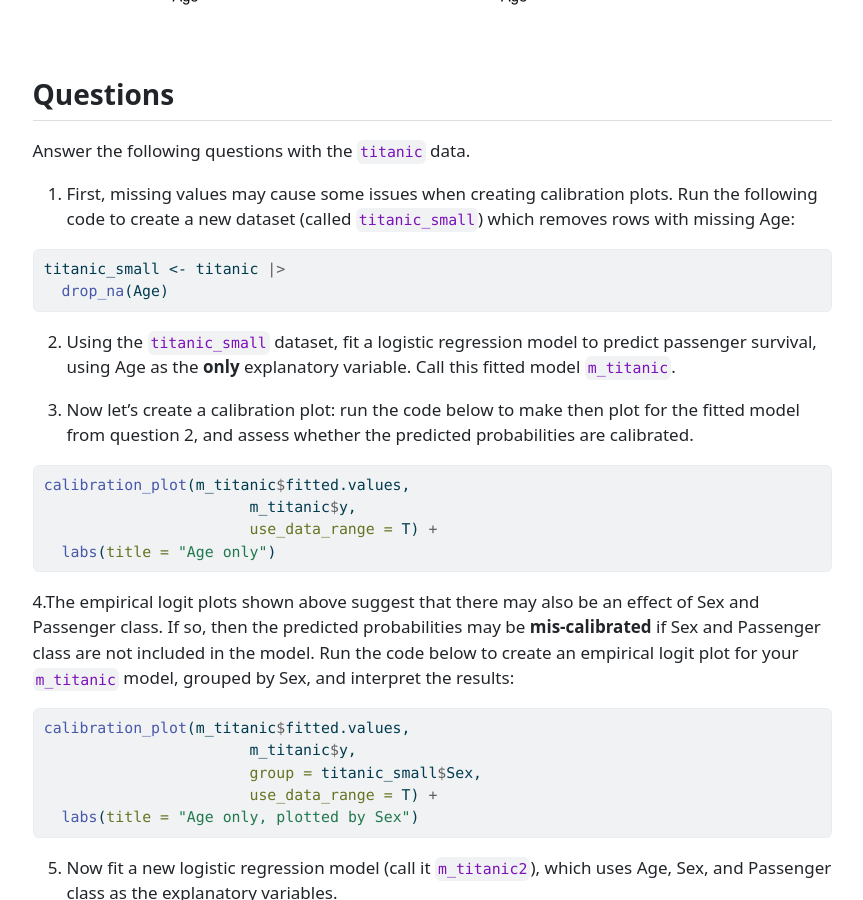
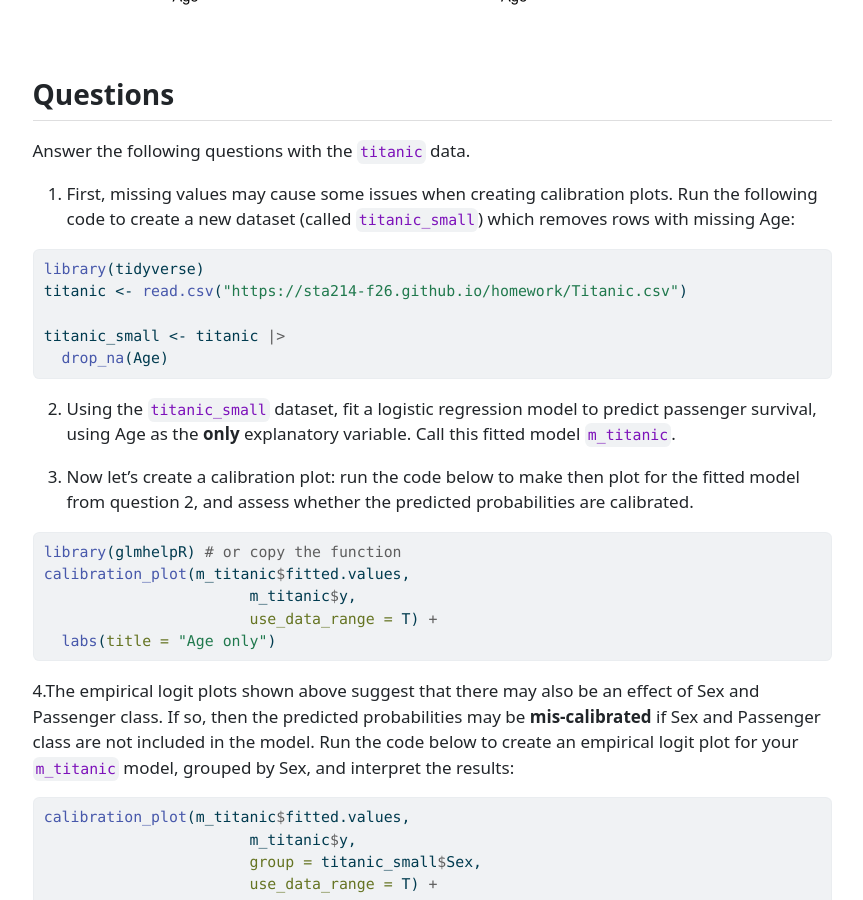
Before and after one commit to sta214-f26/sta214-f26.github.io, a Jekyll site: the page class_activities/ca_10.html, which Jekyll copies as it is, in a window 1280 px wide and 900 px high, scrolled down 4578 px. Shown: the whole window, without its empty margins (208-1071 px from the left). Built offline with Jekyll 4.4.1, drawn with Linux system fonts in a browser that asks for light colours.

Commit message:
small modification to ca 10

````diff
--- a/class_activities/ca_10.html
+++ b/class_activities/ca_10.html
@@ -252,18 +252,22 @@ pre > code.sourceCode > span > a:first-child::before { text-decoration: underlin
 <li>First, missing values may cause some issues when creating calibration plots. Run the following code to create a new dataset (called <code>titanic_small</code>) which removes rows with missing Age:</li>
 </ol>
 <div class="cell">
-<div class="code-copy-outer-scaffold"><div class="sourceCode cell-code" id="cb5"><pre class="sourceCode r code-with-copy"><code class="sourceCode r"><span id="cb5-1"><a href="#cb5-1" aria-hidden="true" tabindex="-1"></a>titanic_small <span class="ot">&lt;-</span> titanic <span class="sc">|&gt;</span></span>
-<span id="cb5-2"><a href="#cb5-2" aria-hidden="true" tabindex="-1"></a>  <span class="fu">drop_na</span>(Age)</span></code></pre></div><button title="Copy to Clipboard" class="code-copy-button"><i class="bi"></i></button></div>
+<div class="code-copy-outer-scaffold"><div class="sourceCode cell-code" id="cb5"><pre class="sourceCode r code-with-copy"><code class="sourceCode r"><span id="cb5-1"><a href="#cb5-1" aria-hidden="true" tabindex="-1"></a><span class="fu">library</span>(tidyverse)</span>
+<span id="cb5-2"><a href="#cb5-2" aria-hidden="true" tabindex="-1"></a>titanic <span class="ot">&lt;-</span> <span class="fu">read.csv</span>(<span class="st">"https://sta214-f26.github.io/homework/Titanic.csv"</span>)</span>
+<span id="cb5-3"><a href="#cb5-3" aria-hidden="true" tabindex="-1"></a></span>
+<span id="cb5-4"><a href="#cb5-4" aria-hidden="true" tabindex="-1"></a>titanic_small <span class="ot">&lt;-</span> titanic <span class="sc">|&gt;</span></span>
+<span id="cb5-5"><a href="#cb5-5" aria-hidden="true" tabindex="-1"></a>  <span class="fu">drop_na</span>(Age)</span></code></pre></div><button title="Copy to Clipboard" class="code-copy-button"><i class="bi"></i></button></div>
 </div>
 <ol start="2" type="1">
 <li><p>Using the <code>titanic_small</code> dataset, fit a logistic regression model to predict passenger survival, using Age as the <strong>only</strong> explanatory variable. Call this fitted model <code>m_titanic</code>.</p></li>
 <li><p>Now let’s create a calibration plot: run the code below to make then plot for the fitted model from question 2, and assess whether the predicted probabilities are calibrated.</p></li>
 </ol>
 <div class="cell">
-<div class="code-copy-outer-scaffold"><div class="sourceCode cell-code" id="cb6"><pre class="sourceCode r code-with-copy"><code class="sourceCode r"><span id="cb6-1"><a href="#cb6-1" aria-hidden="true" tabindex="-1"></a><span class="fu">calibration_plot</span>(m_titanic<span class="sc">$</span>fitted.values,</span>
-<span id="cb6-2"><a href="#cb6-2" aria-hidden="true" tabindex="-1"></a>                       m_titanic<span class="sc">$</span>y,</span>
-<span id="cb6-3"><a href="#cb6-3" aria-hidden="true" tabindex="-1"></a>                       <span class="at">use_data_range =</span> T) <span class="sc">+</span></span>
-<span id="cb6-4"><a href="#cb6-4" aria-hidden="true" tabindex="-1"></a>  <span class="fu">labs</span>(<span class="at">title =</span> <span class="st">"Age only"</span>)</span></code></pre></div><button title="Copy to Clipboard" class="code-copy-button"><i class="bi"></i></button></div>
+<div class="code-copy-outer-scaffold"><div class="sourceCode cell-code" id="cb6"><pre class="sourceCode r code-with-copy"><code class="sourceCode r"><span id="cb6-1"><a href="#cb6-1" aria-hidden="true" tabindex="-1"></a><span class="fu">library</span>(glmhelpR) <span class="co"># or copy the function</span></span>
+<span id="cb6-2"><a href="#cb6-2" aria-hidden="true" tabindex="-1"></a><span class="fu">calibration_plot</span>(m_titanic<span class="sc">$</span>fitted.values,</span>
+<span id="cb6-3"><a href="#cb6-3" aria-hidden="true" tabindex="-1"></a>                       m_titanic<span class="sc">$</span>y,</span>
+<span id="cb6-4"><a href="#cb6-4" aria-hidden="true" tabindex="-1"></a>                       <span class="at">use_data_range =</span> T) <span class="sc">+</span></span>
+<span id="cb6-5"><a href="#cb6-5" aria-hidden="true" tabindex="-1"></a>  <span class="fu">labs</span>(<span class="at">title =</span> <span class="st">"Age only"</span>)</span></code></pre></div><button title="Copy to Clipboard" class="code-copy-button"><i class="bi"></i></button></div>
 </div>
 <p>4.The empirical logit plots shown above suggest that there may also be an effect of Sex and Passenger class. If so, then the predicted probabilities may be <strong>mis-calibrated</strong> if Sex and Passenger class are not included in the model. Run the code below to create an empirical logit plot for your <code>m_titanic</code> model, grouped by Sex, and interpret the results:</p>
 <div class="cell">
--- a/class_activities/ca_10.qmd
+++ b/class_activities/ca_10.qmd
@@ -174,7 +174,10 @@ Answer the following questions with the `titanic` data.
 
 1. First, missing values may cause some issues when creating calibration plots. Run the following code to create a new dataset (called `titanic_small`) which removes rows with missing Age:
 
-```{r}
+```{r, message=F, warning=F}
+library(tidyverse)
+titanic <- read.csv("https://sta214-f26.github.io/homework/Titanic.csv")
+
 titanic_small <- titanic |>
   drop_na(Age)
 ```
@@ -184,6 +187,7 @@ titanic_small <- titanic |>
 3. Now let's create a calibration plot: run the code below to make then plot for the fitted model from question 2, and assess whether the predicted probabilities are calibrated.
 
 ```{r, eval=F}
+library(glmhelpR) # or copy the function
 calibration_plot(m_titanic$fitted.values,
                        m_titanic$y,
                        use_data_range = T) +
````
